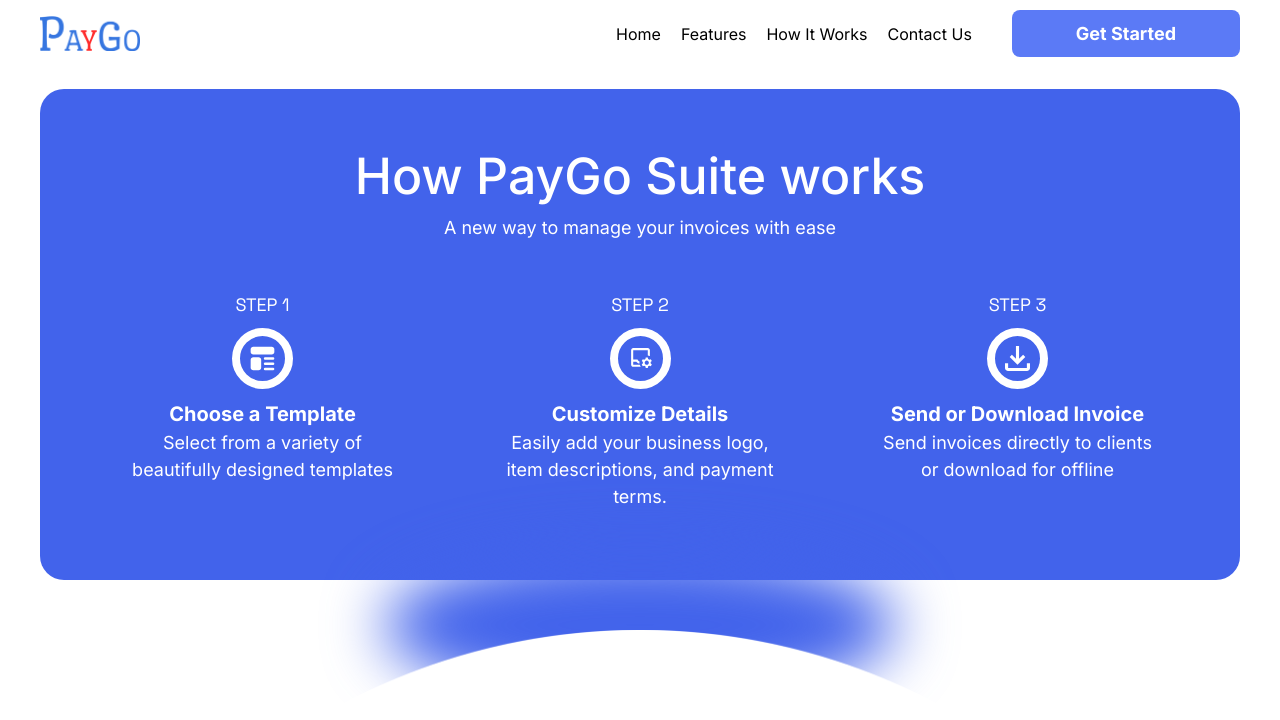
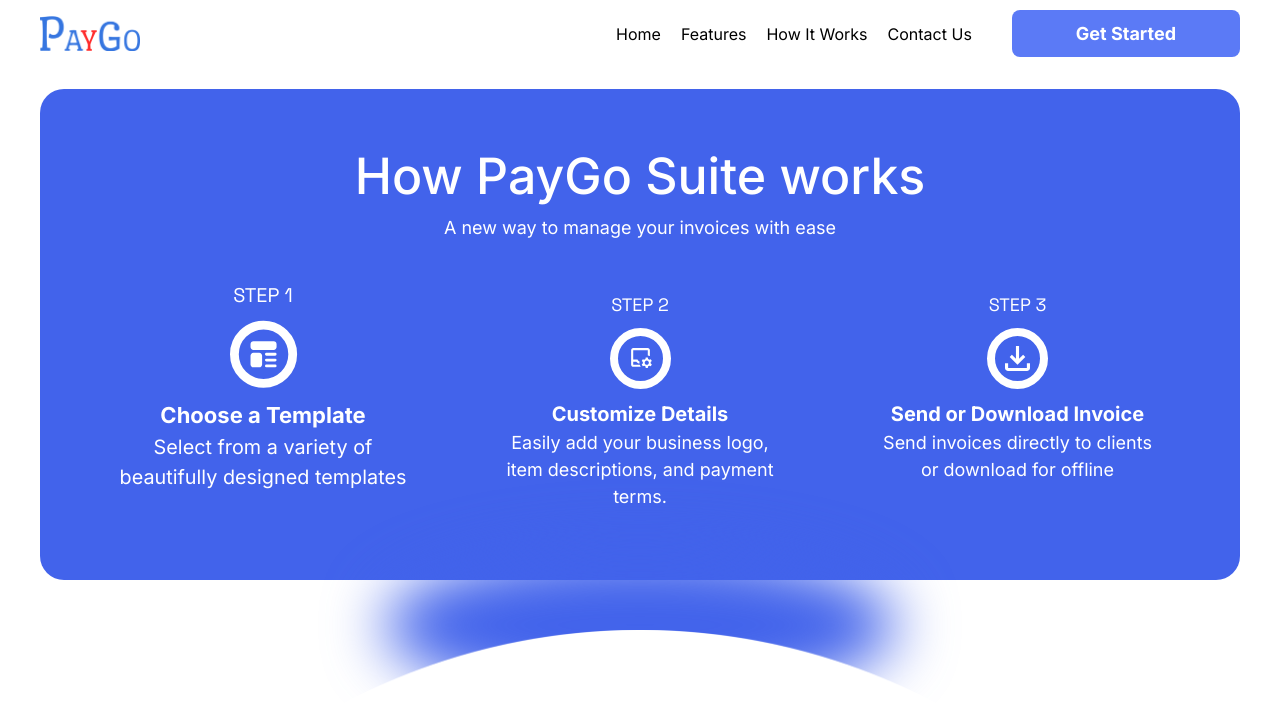
Before and after one commit to De-Project-Company/Paygo-React, a React (Vite) app: page / in a window 1280 px wide. In both pictures the pointer is over the element 262 px from the left and 2360 px from the top of the page. Shown: the part 1960-2680 px from the top of the page. Built offline with nearby package versions, Linux system fonts and the light colour scheme.

Commit message:
style(home page): improve styling

```diff
--- a/src/styles/home.module.css
+++ b/src/styles/home.module.css
@@ -268,9 +268,14 @@
     max-width: 29rem;
     padding: 2rem 0;
     z-index: 1;
+    transition: transform 0.2s ease-in-out;
 
     & > p:first-of-type {
       font-family: 'Space Grotesk', sans-serif;
+    }
+
+    &:hover {
+      transform: scale(1.1);
     }
   }
 }
```
